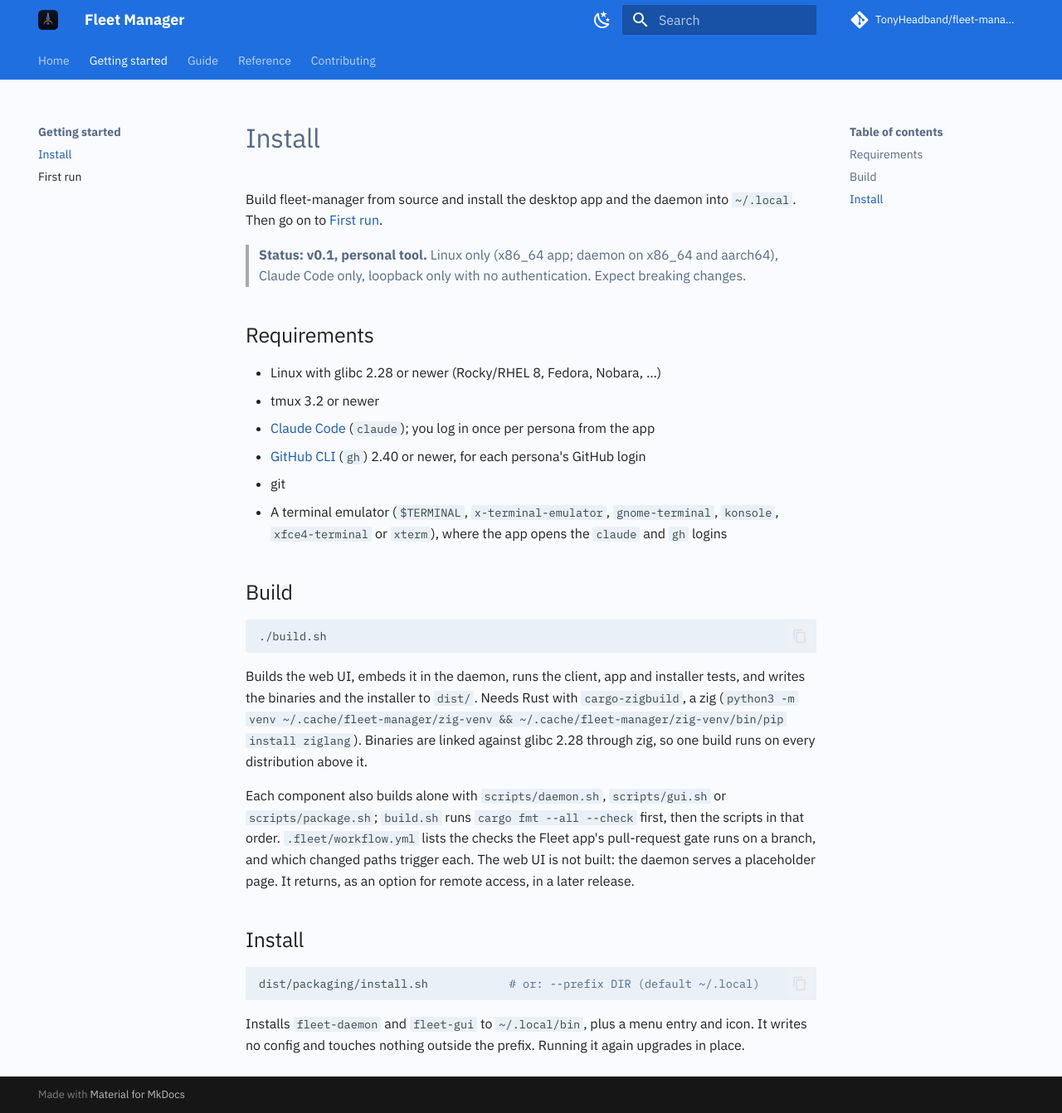
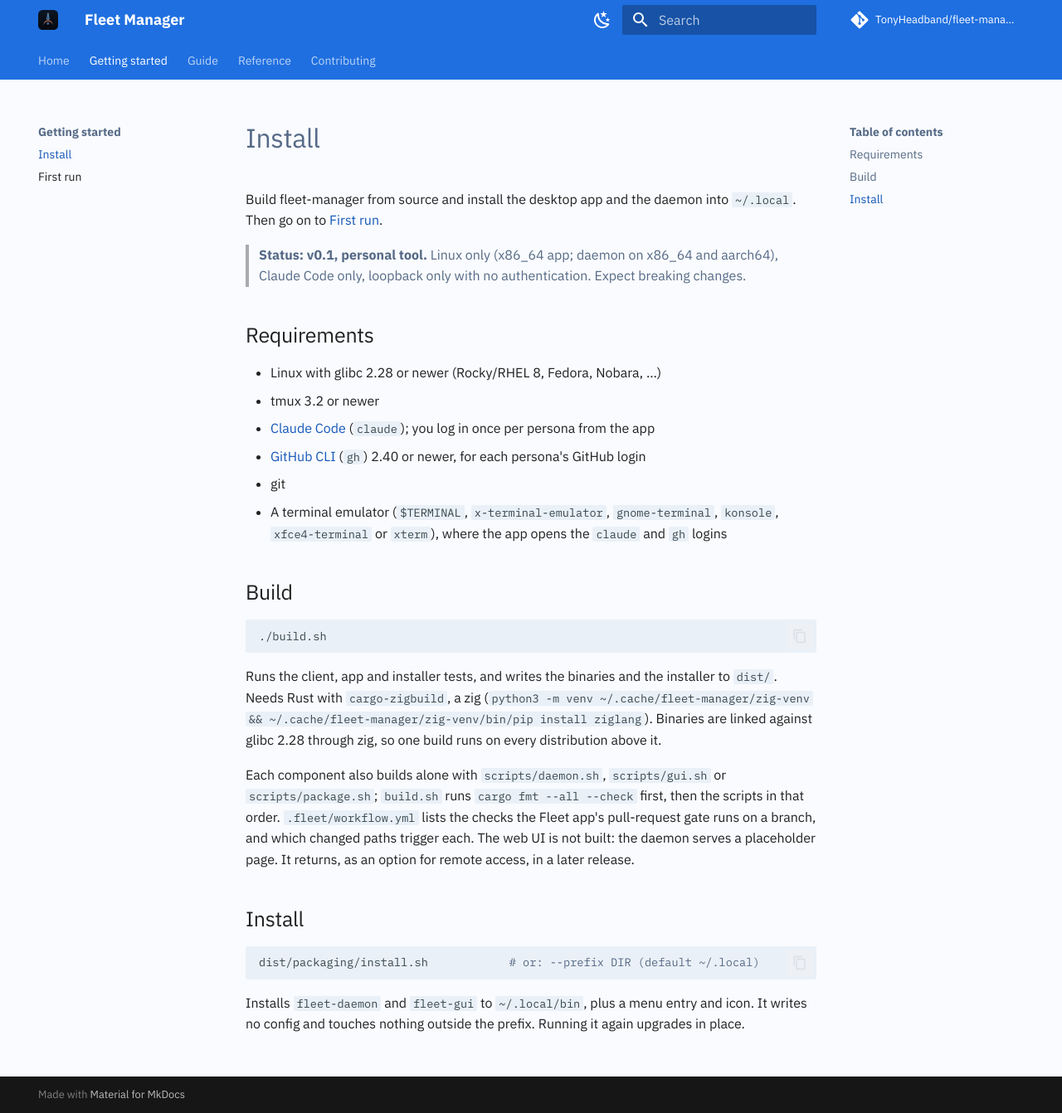
Before and after one commit to TonyHeadband/fleet-manager, an MkDocs documentation site: the page built from docs/getting-started/install.md, in a window 1280 px wide and 1342 px high. Shown: the whole window at 83% size. Built offline with MkDocs 1.6.1 and Material for MkDocs 9.7.7, drawn with Linux system fonts in a browser that asks for light colours; comment, search, counter and statistics services are not loaded.

Commit message:
docs: describe the Rust-only build
Co-Authored-By: Claude Opus 5.5 <noreply@anthropic.com>

````diff
--- a/docs/getting-started/install.md
+++ b/docs/getting-started/install.md
@@ -22,7 +22,7 @@ Build fleet-manager from source and install the desktop app and the daemon into
 ./build.sh
 ```
 
-Builds the web UI, embeds it in the daemon, runs the client, app and installer tests, and writes the binaries and
+Runs the client, app and installer tests, and writes the binaries and
 the installer to `dist/`. Needs Rust with `cargo-zigbuild`, a zig (`python3 -m venv ~/.cache/fleet-manager/zig-venv
 && ~/.cache/fleet-manager/zig-venv/bin/pip install ziglang`). Binaries are linked against
 glibc 2.28 through zig, so one build runs on every distribution above it.
````
Also changed, not shown: 1 other file.
